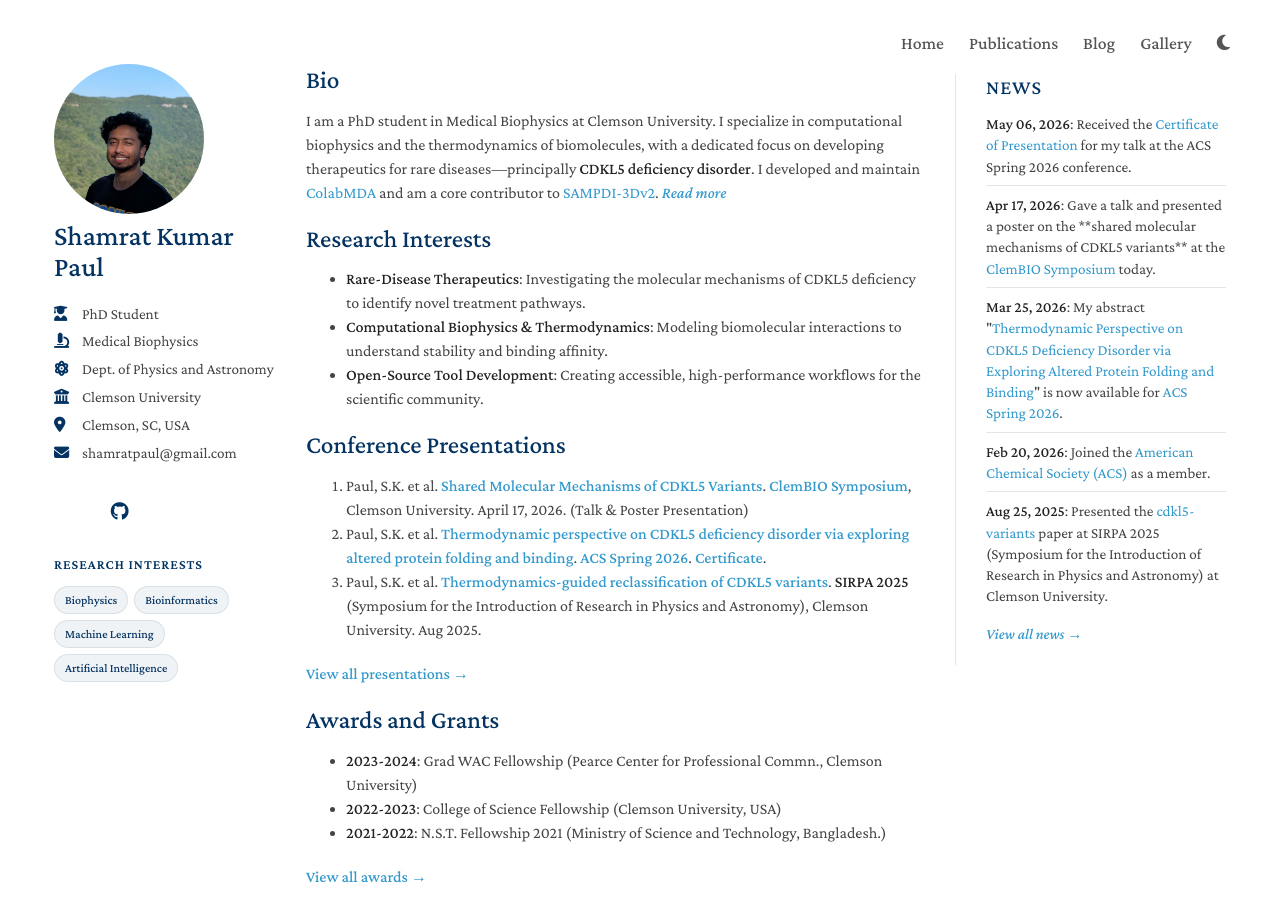
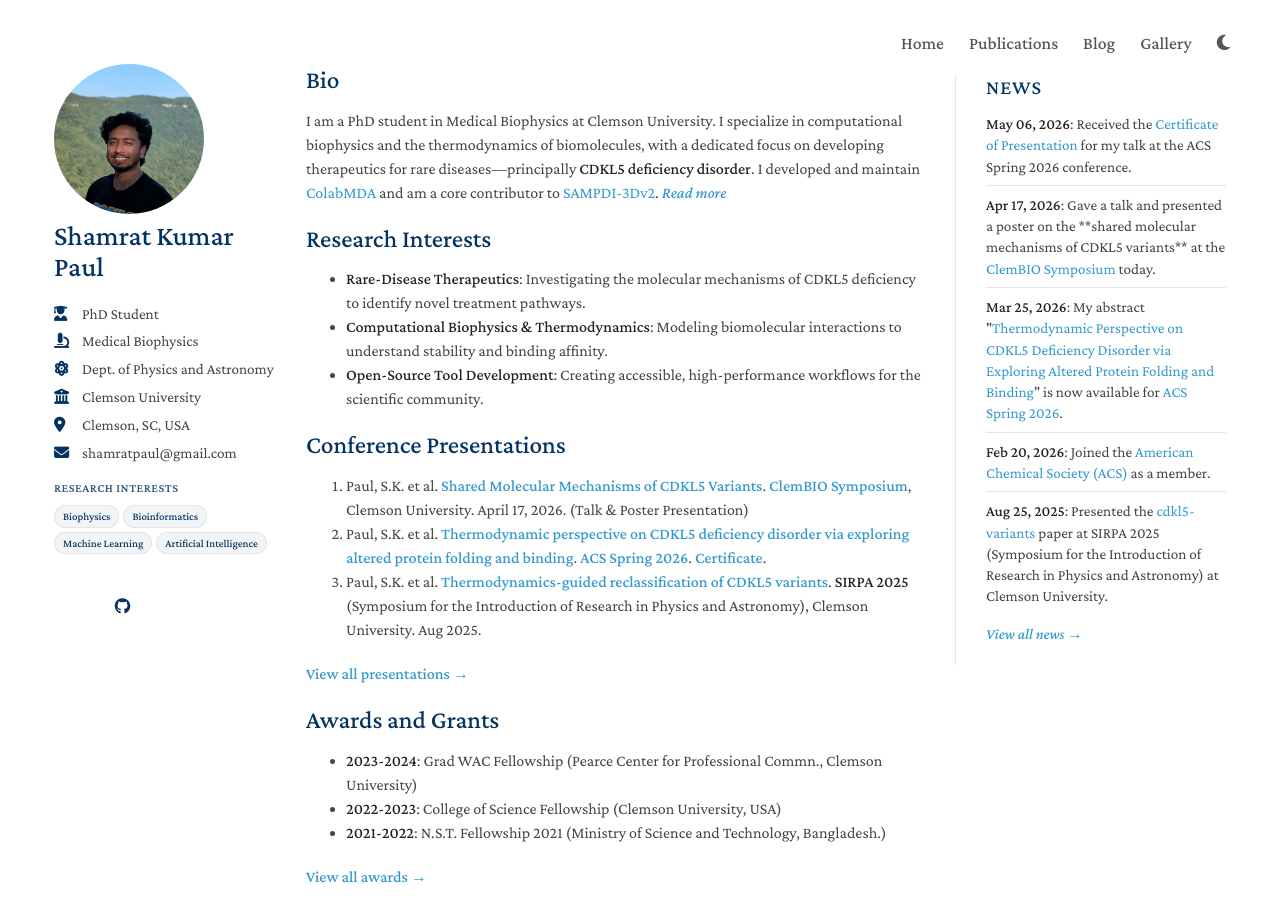
Before and after one commit to paulshamrat/paulshamrat.github.io, a Jekyll site: the page built from index.md, in a window 1280 px wide and 900 px high. Built offline with Jekyll 4.4.1, drawn with Linux system fonts in a browser that asks for light colours; a style sheet for code colours, icons or effects is not loaded.

Commit message:
Reposition and resize research interests in sidebar

```diff
--- a/_layouts/homepage.html
+++ b/_layouts/homepage.html
@@ -110,48 +110,48 @@
         </div>
         {% endif %}
       </div>
-      <div class="social-icons">
+      {% if site.research_interests %}
+      <div class="research-interests" style="margin-top: 15px; text-align: left;">
+        <div style="font-size: 0.75rem; font-weight: 700; text-transform: uppercase; letter-spacing: 0.5px; color: var(--heading-color); margin-bottom: 8px; opacity: 0.8;">Research Interests</div>
+        <div class="interest-tags" style="display: flex; flex-wrap: wrap; gap: 4px;">
+          {% for interest in site.research_interests %}
+          <span class="interest-tag" style="font-size: 0.68rem; padding: 2px 8px; background: rgba(var(--accent-color-rgb, 4, 51, 97), 0.05); color: var(--accent-color); border: 1px solid rgba(var(--accent-color-rgb, 4, 51, 97), 0.08); border-radius: 15px; font-weight: 500;">{{ interest }}</span>
+          {% endfor %}
+        </div>
+      </div>
+      {% endif %}
+
+      <div class="social-icons" style="margin-top: 20px;">
         {% if site.google_scholar %}
-        <a style="margin: 0 5px 0 0" href="{{ site.google_scholar }}">
-          <i class="ai ai-google-scholar" style="font-size:1.2rem"></i>
+        <a style="margin: 0 8px 0 0" href="{{ site.google_scholar }}">
+          <i class="ai ai-google-scholar" style="font-size:1.1rem"></i>
         </a>
         {% endif %}
 
         {% if site.github %}
-        <a style="margin: 0 5px 0 0" href="{{ site.github }}">
-          <i class="fab fa-github"></i>
+        <a style="margin: 0 8px 0 0" href="{{ site.github }}">
+          <i class="fab fa-github" style="font-size:1rem"></i>
         </a>
         {% endif %}
 
         {% if site.orcid %}
-        <a style="margin: 0 5px 0 0" href="{{ site.orcid }}">
-          <i class="ai ai-orcid" style="font-size:1.2rem"></i>
+        <a style="margin: 0 8px 0 0" href="{{ site.orcid }}">
+          <i class="ai ai-orcid" style="font-size:1.1rem"></i>
         </a>
         {% endif %}
 
         {% if site.linkedin %}
-        <a style="margin: 0 5px 0 0" href="{{ site.linkedin }}">
-          <i class="fab fa-linkedin"></i>
+        <a style="margin: 0 8px 0 0" href="{{ site.linkedin }}">
+          <i class="fab fa-linkedin" style="font-size:1rem"></i>
         </a>
         {% endif %}
 
         {% if site.twitter %}
         <a style="margin: 0 0 0 0" href="{{ site.twitter }}">
-          <i class="fab fa-x-twitter"></i>
+          <i class="fab fa-x-twitter" style="font-size:1rem"></i>
         </a>
         {% endif %}
       </div>
-
-      {% if site.research_interests %}
-      <div class="research-interests" style="margin-top: 25px; text-align: left;">
-        <div style="font-size: 0.85rem; font-weight: 700; text-transform: uppercase; letter-spacing: 1px; color: var(--heading-color); margin-bottom: 10px;">Research Interests</div>
-        <div class="interest-tags" style="display: flex; flex-wrap: wrap; gap: 6px;">
-          {% for interest in site.research_interests %}
-          <span class="interest-tag" style="font-size: 0.75rem; padding: 4px 10px; background: rgba(var(--accent-color-rgb, 4, 51, 97), 0.06); color: var(--accent-color); border: 1px solid rgba(var(--accent-color-rgb, 4, 51, 97), 0.1); border-radius: 20px; font-weight: 500;">{{ interest }}</span>
-          {% endfor %}
-        </div>
-      </div>
-      {% endif %}
       <br>
 
     </header>
```
